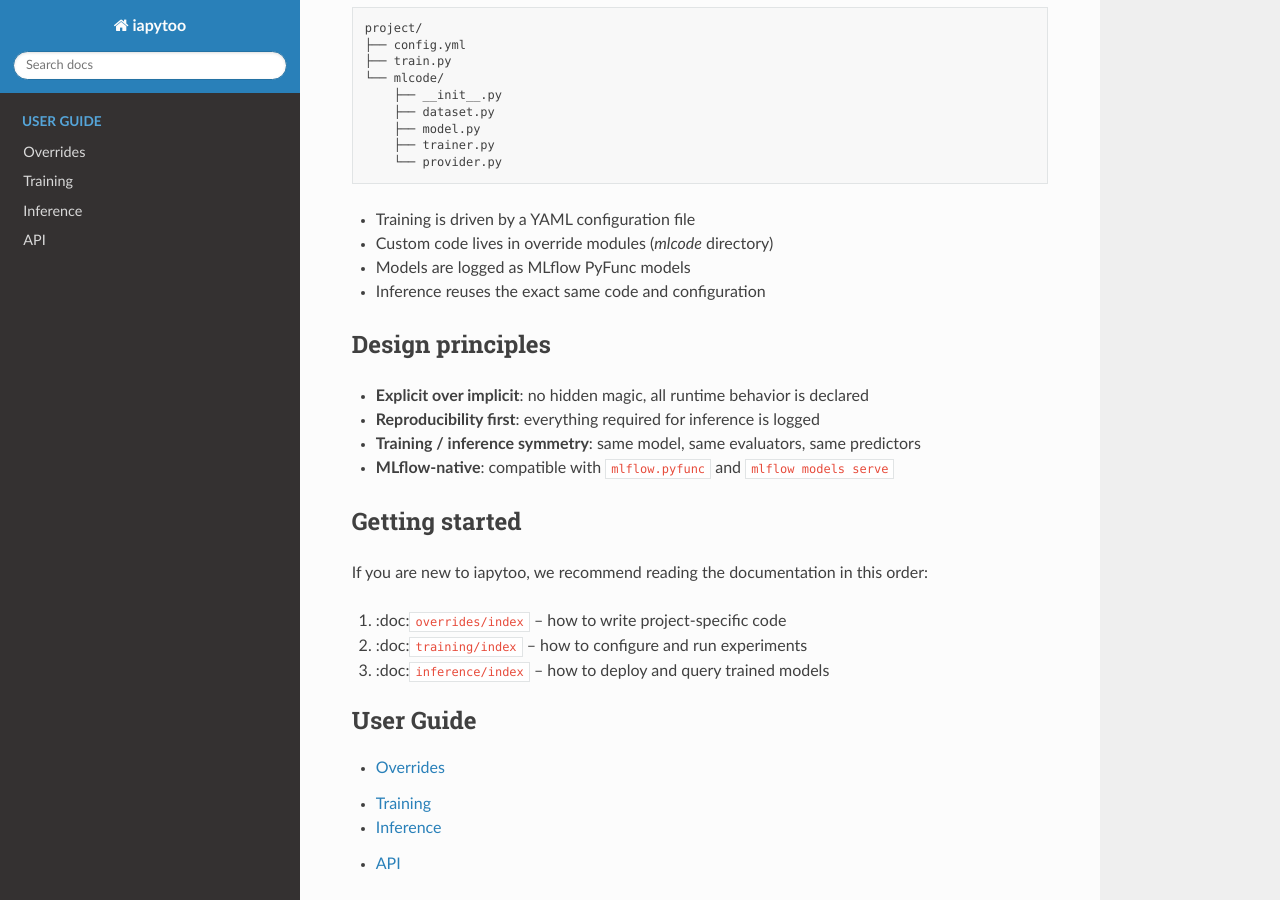
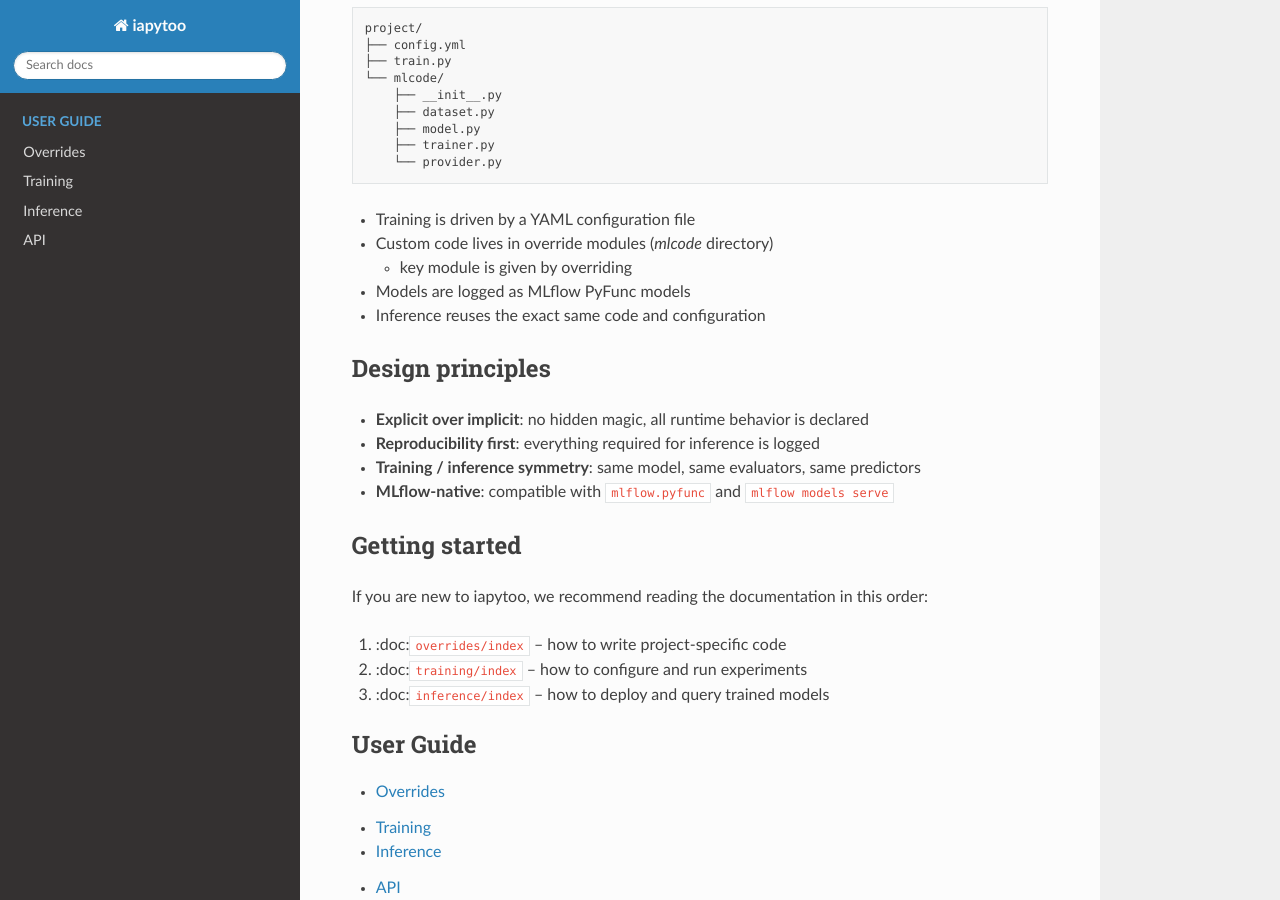
Before and after one commit to zwergon/iapytoo, a Sphinx documentation site: the page built from docs/source/index.md, in a window 1280 px wide and 900 px high, scrolled down 617 px. Built offline with Sphinx 7.4.7 and the Read the Docs theme 3.1.0, drawn with Linux system fonts in a browser that asks for light colours.

Commit message:
minor correction in doc

```diff
--- a/docs/source/index.md
+++ b/docs/source/index.md
@@ -34,6 +34,7 @@
 
 * Training is driven by a YAML configuration file
 * Custom code lives in override modules (*mlcode* directory)
+    * key module is given by overriding
 * Models are logged as MLflow PyFunc models
 * Inference reuses the exact same code and configuration
 
```
